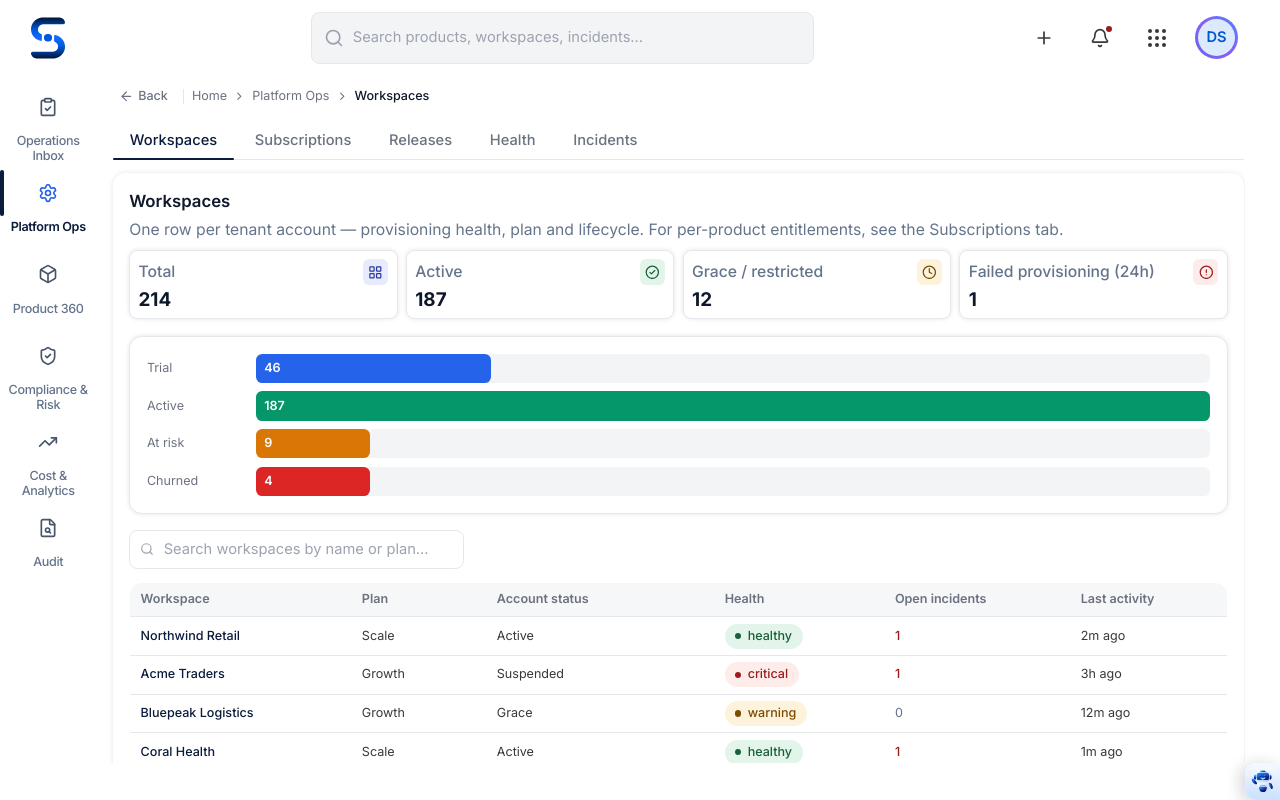
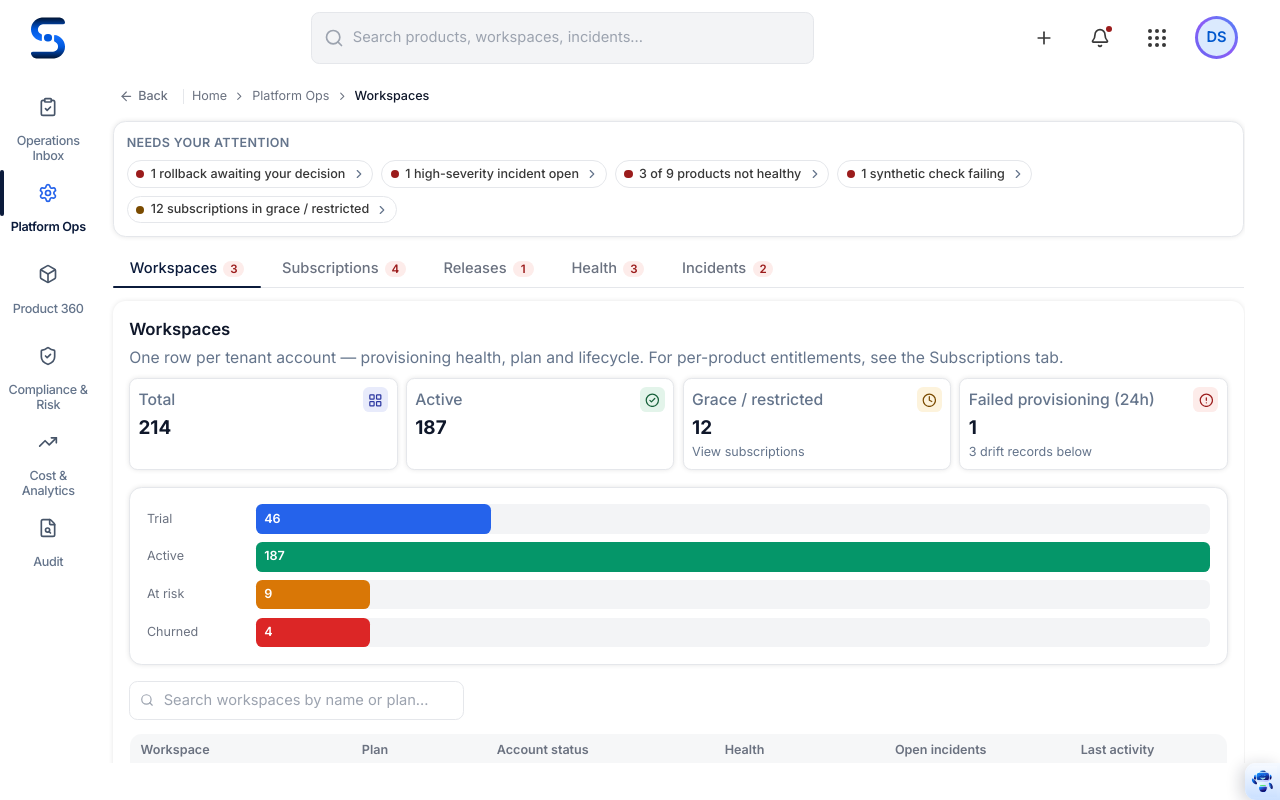
Before and after one commit to RahulRajChaudhary/Setu-v2, a Next.js app: page /founder/operations in a window 1280 px wide. Built offline with nearby package versions, Linux system fonts and the light colour scheme.

Commit message:
feat: Platform Ops attention strip, tab badges, drill-through tiles; fix inconsistent ops mock data
Co-Authored-By: Claude Sonnet 5.5 <noreply@anthropic.com>
Claude-Session: https://claude.ai/code/session_01SBj2XJidmjCKejGL4CsFKw

```diff
--- a/app/founder/operations/OperationsContent.tsx
+++ b/app/founder/operations/OperationsContent.tsx
@@ -3,11 +3,11 @@
 import Link from "next/link";
 import { useSearchParams } from "next/navigation";
 import { useMemo, useState } from "react";
-import { LayoutGrid, CheckCircle2, Clock, Rocket, AlertCircle, RefreshCw, Layers } from "lucide-react";
+import { LayoutGrid, CheckCircle2, Clock, Rocket, AlertCircle, RefreshCw, Layers, ChevronRight } from "lucide-react";
 import Card from "@/components/shared/Card";
 import Breadcrumbs from "@/components/shared/Breadcrumbs";
 import DataTable, { type Column } from "@/components/shared/DataTable";
-import StatusBadge from "@/components/shared/StatusBadge";
+import StatusBadge, { StatusDot, type StatusLevel } from "@/components/shared/StatusBadge";
 import StatTile from "@/components/shared/StatTile";
 import TabBar, { useActiveTab, type Tab } from "@/components/shared/TabBar";
 import TableToolbar from "@/components/shared/TableToolbar";
@@ -39,16 +39,116 @@ import {
   incidentRows,
   mttaTrend30d,
   mttrTrend30d,
+  type HealthStatus,
   incidentsLinkedToReleasesPct,
 } from "@/lib/mock-data/operations";
 
+const SEVERITY_RANK: Record<HealthStatus, number> = { critical: 0, warning: 1, healthy: 2 };
+const bySeverity = <T extends { status: HealthStatus }>(rows: T[]) =>
+  [...rows].sort((a, b) => SEVERITY_RANK[a.status] - SEVERITY_RANK[b.status]);
+
+// Everything below is derived from the same mock rows the tabs render, so the
+// header strip and tab badges can never disagree with the tables.
+const openIncidents = incidentRows.filter((i) => i.status !== "Resolved");
+const highOpenIncidents = openIncidents.filter((i) => i.severity === "high");
+const rollbackDecisions = releaseRows.filter((r) => r.approvalRef !== null);
+const unhealthyProducts = productHealthGrid.filter((p) => p.status !== "healthy");
+const failingChecks = syntheticChecks.filter((c) => c.status === "fail");
+const subscriptionsAtRisk = subscriptionKpis.grace + subscriptionKpis.restricted;
+
 const TABS: Tab[] = [
-  { id: "workspaces", label: "Workspaces" },
-  { id: "subscriptions", label: "Subscriptions" },
-  { id: "releases", label: "Releases" },
-  { id: "health", label: "Health" },
-  { id: "incidents", label: "Incidents" },
+  {
+    id: "workspaces",
+    label: "Workspaces",
+    badge: {
+      count: provisioningDriftRows.length,
+      tone: provisioningDriftRows.some((d) => d.severity === "critical") ? "critical" : "warning",
+    },
+  },
+  { id: "subscriptions", label: "Subscriptions", badge: { count: subscriptionKpis.restricted, tone: "critical" } },
+  { id: "releases", label: "Releases", badge: { count: rollbackDecisions.length, tone: "critical" } },
+  {
+    id: "health",
+    label: "Health",
+    badge: {
+      count: unhealthyProducts.length,
+      tone: unhealthyProducts.some((p) => p.status === "critical") ? "critical" : "warning",
+    },
+  },
+  { id: "incidents", label: "Incidents", badge: { count: openIncidents.length, tone: highOpenIncidents.length > 0 ? "critical" : "warning" } },
 ];
+
+type AttentionItem = { key: string; tone: StatusLevel; text: string; href: string };
+
+function buildAttention(): AttentionItem[] {
+  const items: AttentionItem[] = [];
+  if (rollbackDecisions.length > 0)
+    items.push({
+      key: "rollback",
+      tone: "critical",
+      text: `${rollbackDecisions.length} rollback awaiting your decision`,
+      href: "/founder/approvals",
+    });
+  if (highOpenIncidents.length > 0)
+    items.push({
+      key: "incidents",
+      tone: "critical",
+      text: `${highOpenIncidents.length} high-severity incident open`,
+      href: "/founder/operations?tab=incidents",
+    });
+  if (unhealthyProducts.length > 0)
+    items.push({
+      key: "health",
+      tone: unhealthyProducts.some((p) => p.status === "critical") ? "critical" : "warning",
+      text: `${unhealthyProducts.length} of ${productHealthGrid.length} products not healthy`,
+      href: "/founder/operations?tab=health",
+    });
+  if (failingChecks.length > 0)
+    items.push({
+      key: "synthetics",
+      tone: "critical",
+      text: `${failingChecks.length} synthetic check failing`,
+      href: "/founder/operations?tab=health",
+    });
+  if (subscriptionsAtRisk > 0)
+    items.push({
+      key: "subs",
+      tone: "warning",
+      text: `${subscriptionsAtRisk} subscriptions in grace / restricted`,
+      href: "/founder/operations?tab=subscriptions",
+    });
+  return items;
+}
+
+function AttentionStrip() {
+  const items = buildAttention();
+  if (items.length === 0) {
+    return (
+      <div className="flex items-center gap-2 rounded-xl border border-[var(--divider)] bg-[var(--surface)] px-4 py-3 text-sm text-[var(--status-healthy-fg)]">
+        <CheckCircle2 size={16} /> All clear — nothing on Platform Ops needs your attention.
+      </div>
+    );
+  }
+  return (
+    <section aria-label="Needs your attention" className="rounded-xl border border-[var(--divider)] bg-[var(--surface)] p-3" style={{ boxShadow: "var(--card-shadow)" }}>
+      <h2 className="mb-2 text-xs font-semibold uppercase tracking-wide text-[var(--text-muted)]">Needs your attention</h2>
+      <ul className="flex flex-wrap gap-2">
+        {items.map((i) => (
+          <li key={i.key}>
+            <Link
+              href={i.href}
+              className="group inline-flex items-center gap-1.5 rounded-full border border-[var(--divider)] py-1 pl-2 pr-1.5 text-xs font-medium text-[var(--text-secondary)] hover:border-[var(--icon-btn-navy)]"
+            >
+              <StatusDot status={i.tone} />
+              {i.text}
+              <ChevronRight size={14} className="text-[var(--text-muted)] group-hover:text-[var(--icon-btn-navy)]" />
+            </Link>
+          </li>
+        ))}
+      </ul>
+    </section>
+  );
+}
 
 export default function OperationsContent() {
   const active = useActiveTab(TABS);
@@ -57,6 +157,7 @@ export default function OperationsContent() {
   return (
     <div className="flex flex-col gap-[var(--space-lg)]">
       <Breadcrumbs items={[{ label: "Platform Ops", href: "/founder/operations" }, { label: activeTab.label }]} />
+      <AttentionStrip />
       <TabBar tabs={TABS} />
 
       {active === "workspaces" && <WorkspacesTab />}
@@ -95,7 +196,7 @@ function WorkspacesTab() {
     {
       key: "status",
       header: "Account status",
-      render: (r) => r.status,
+      render: (r) => <StatusBadge status={r.status === "Active" ? "healthy" : r.status === "Grace" ? "warning" : "critical"} label={r.status} />,
       sortValue: (r) => r.status,
       filterConfig: {
         type: "multiSelect",
@@ -153,12 +254,13 @@ function WorkspacesTab() {
         <div className="mb-4 grid grid-cols-2 gap-[var(--space-sm)] screen-sm:grid-cols-4">
           <StatTile label="Total" value={workspaceKpis.total} tone="info" icon={<LayoutGrid size={16} />} />
           <StatTile label="Active" value={workspaceKpis.active} tone="healthy" icon={<CheckCircle2 size={16} />} />
-          <StatTile label="Grace / restricted" value={workspaceKpis.graceOrRestricted} tone="warning" icon={<Clock size={16} />} />
+          <StatTile label="Grace / restricted" value={workspaceKpis.graceOrRestricted} tone="warning" icon={<Clock size={16} />} note="View subscriptions" href="/founder/operations?tab=subscriptions" />
           <StatTile
             label="Failed provisioning (24h)"
             value={workspaceKpis.failedProvisioning24h}
             tone={workspaceKpis.failedProvisioning24h > 0 ? "critical" : "healthy"}
             icon={<AlertCircle size={16} />}
+            note={`${provisioningDriftRows.length} drift records below`}
           />
         </div>
         <div className="rounded-xl border border-[var(--divider)] bg-[var(--surface)] p-4" style={{ boxShadow: "var(--card-shadow)" }}>
@@ -205,7 +307,9 @@ function SubscriptionsTab() {
     );
   }, [search, productFilteredRows]);
 
-  const totalPlanMix = subscriptionKpis.planMix.reduce((sum, p) => sum + p.count, 0);
+  const paidPlans = subscriptionKpis.planMix.filter((p) => p.plan !== "Trial");
+  const paidPlanTotal = paidPlans.reduce((sum, p) => sum + p.count, 0);
+  const paidPlanNote = paidPlans.map((p) => `${p.plan} ${p.count}`).join(" · ");
 
   const columns: Column<(typeof subscriptionRows)[number]>[] = [
     {
@@ -272,7 +376,7 @@ function SubscriptionsTab() {
         <StatTile label="Active" value={subscriptionKpis.active} tone="healthy" icon={<CheckCircle2 size={16} />} />
         <StatTile label="Grace" value={subscriptionKpis.grace} tone="warning" icon={<Clock size={16} />} />
         <StatTile label="Restricted" value={subscriptionKpis.restricted} tone="critical" icon={<AlertCircle size={16} />} />
-        <StatTile label="Plan mix" value={totalPlanMix} tone="info" icon={<Layers size={16} />} />
+        <StatTile label="Paid plans" value={paidPlanTotal} tone="info" icon={<Layers size={16} />} note={paidPlanNote} />
       </div>
       <div className="rounded-xl border border-[var(--divider)] bg-[var(--surface)] p-4" style={{ boxShadow: "var(--card-shadow)" }}>
         <ToggleChart data={subscriptionStatusDonut} defaultType="pie" />
@@ -448,19 +552,21 @@ function FeatureFlagsCard({ productFilter }: { productFilter?: string }) {
 function HealthTab() {
   const searchParams = useSearchParams();
   const productFilter = searchParams.get("product");
-  const filteredHealthGrid = productFilter
-    ? productHealthGrid.filter((p) => p.id === productFilter)
-    : productHealthGrid;
+  const filteredHealthGrid = bySeverity(
+    productFilter ? productHealthGrid.filter((p) => p.id === productFilter) : productHealthGrid,
+  );
   const productName = productFilter ? filteredHealthGrid[0]?.name : undefined;
-  const filteredDependencyMap = productName ? dependencyMap.filter((d) => d.product === productName) : dependencyMap;
-  const filteredIntegrationRows = productName ? integrationRows.filter((i) => i.product === productName) : integrationRows;
-  const filteredSyntheticChecks = productName ? syntheticChecks.filter((c) => c.product === productName) : syntheticChecks;
+  const filteredDependencyMap = bySeverity(productName ? dependencyMap.filter((d) => d.product === productName) : dependencyMap);
+  const filteredIntegrationRows = bySeverity(productName ? integrationRows.filter((i) => i.product === productName) : integrationRows);
+  const filteredSyntheticChecks = [...(productName ? syntheticChecks.filter((c) => c.product === productName) : syntheticChecks)].sort(
+    (a, b) => Number(b.status === "fail") - Number(a.status === "fail"),
+  );
 
   return (
     <div className="flex flex-col gap-[var(--space-md)]">
       <Card
         title="Health"
-        description="Golden-signal status per product, last 30 days"
+        description="Golden-signal status per product, last 30 days — worst first"
         action={
           productFilter ? (
             <Link href="/founder/operations?tab=health" className="text-xs font-medium text-[var(--icon-btn-navy)] hover:underline">
@@ -636,7 +742,7 @@ function IncidentsTab() {
     },
     { key: "commander", header: "Commander", render: (r) => r.commander },
     { key: "workspaces", header: "Workspaces", render: (r) => r.workspaces, sortValue: (r) => r.workspaces },
-    { key: "status", header: "Status", render: (r) => r.status },
+    { key: "status", header: "Status", render: (r) => <StatusBadge status={r.status === "Resolved" ? "healthy" : r.status === "Mitigating" ? "warning" : "info"} label={r.status} /> },
     { key: "timeOpen", header: "Time open", render: (r) => r.timeOpen },
   ];
 
@@ -659,6 +765,8 @@ function IncidentsTab() {
       <div className="mb-4">
         <StatTile
           label="Incidents linked to releases"
+          note={`${incidentRows.filter((i) => i.linkedRelease !== null).length} of ${incidentRows.length} incidents have a release as root cause`}
+          href="/founder/operations?tab=releases"
           value={`${incidentsLinkedToReleasesPct}%`}
           tone={incidentsLinkedToReleasesPct > 0 ? "warning" : "healthy"}
           icon={<RefreshCw size={16} />}
--- a/components/shared/StatTile.tsx
+++ b/components/shared/StatTile.tsx
@@ -1,3 +1,4 @@
+import Link from "next/link";
 import type { ReactNode } from "react";
 import type { StatusLevel } from "./StatusBadge";
 
@@ -14,18 +15,23 @@ export default function StatTile({
   value,
   tone = "neutral",
   icon,
+  note,
+  href,
 }: {
   label: string;
   value: ReactNode;
   tone?: StatusLevel;
   icon?: ReactNode;
+  /** One-line context under the number — a bare number is never enough (spec §15). */
+  note?: string;
+  /** Drill-through to the record set behind the number — no dead-end tiles. */
+  href?: string;
 }) {
   const t = TONE[tone];
-  return (
-    <div
-      className="card-interactive flex flex-col gap-1.5 rounded-lg border border-[var(--divider)] bg-[var(--surface)] p-[var(--space-sm)]"
-      style={{ boxShadow: "var(--card-shadow)" }}
-    >
+  const className =
+    "card-interactive flex flex-col gap-1.5 rounded-lg border border-[var(--divider)] bg-[var(--surface)] p-[var(--space-sm)]";
+  const body = (
+    <>
       <div className="flex items-center justify-between gap-2">
         <p className="truncate text-[length:var(--font-body)] font-medium text-[var(--text-muted)]">{label}</p>
         {icon && (
@@ -38,6 +44,16 @@ export default function StatTile({
         )}
       </div>
       <p className="text-[length:var(--font-value-md)] font-bold leading-none text-[var(--text-heading)]">{value}</p>
+      {note && <p className="truncate text-xs text-[var(--text-muted)]">{note}</p>}
+    </>
+  );
+  return href ? (
+    <Link href={href} className={`${className} hover:border-[var(--icon-btn-navy)]`} style={{ boxShadow: "var(--card-shadow)" }}>
+      {body}
+    </Link>
+  ) : (
+    <div className={className} style={{ boxShadow: "var(--card-shadow)" }}>
+      {body}
     </div>
   );
 }
--- a/components/shared/TabBar.tsx
+++ b/components/shared/TabBar.tsx
@@ -1,8 +1,22 @@
 "use client";
 
+import type { StatusLevel } from "./StatusBadge";
 import { useRouter, useSearchParams, usePathname } from "next/navigation";
 
-export type Tab = { id: string; label: string };
+export type Tab = {
+  id: string;
+  label: string;
+  /** Optional attention count shown beside the label (e.g. open incidents). */
+  badge?: { count: number; tone: StatusLevel };
+};
+
+const BADGE_TONE: Record<StatusLevel, string> = {
+  healthy: "bg-[var(--status-healthy-bg)] text-[var(--status-healthy-fg)]",
+  warning: "bg-[var(--status-warning-bg)] text-[var(--status-warning-fg)]",
+  critical: "bg-[var(--status-critical-bg)] text-[var(--status-critical-fg)]",
+  info: "bg-[var(--status-info-bg)] text-[var(--status-info-fg)]",
+  neutral: "bg-[var(--status-neutral-bg)] text-[var(--status-neutral-fg)]",
+};
 
 export default function TabBar({
   tabs,
@@ -40,6 +54,14 @@ export default function TabBar({
             }`}
           >
             {tab.label}
+            {tab.badge && tab.badge.count > 0 && (
+              <span
+                className={`ml-1.5 inline-flex min-w-[1.25rem] items-center justify-center rounded-full px-1.5 text-[0.6875rem] font-semibold ${BADGE_TONE[tab.badge.tone]}`}
+                aria-label={`${tab.badge.count} need attention`}
+              >
+                {tab.badge.count}
+              </span>
+            )}
             {isActive && (
               <span className="absolute inset-x-0 -bottom-px h-0.5 rounded-full bg-[var(--icon-btn-navy)]" />
             )}
--- a/lib/mock-data/operations.ts
+++ b/lib/mock-data/operations.ts
@@ -55,25 +55,15 @@ export const subscriptionRows = [
 export const doraScorecard = [
   { label: "Deployment frequency", value: "3.2/day", band: "Elite" as const },
   { label: "Lead time for changes", value: "48 min", band: "Elite" as const },
-  { label: "Change failure rate", value: "12%", band: "High" as const },
+  { label: "Change failure rate", value: "12%", band: "Elite" as const },
   { label: "MTTR", value: "1h 40m", band: "High" as const },
-];
-
-export const releaseErrorRates = [
-  { label: "Chat w/ Sahayogi v3.4", before: 0.8, after: 4.6 },
-  { label: "BoSS v2.1", before: 0.5, after: 0.6 },
-  { label: "Sahayogi Cloud v1.6", before: 1.1, after: 0.9 },
-];
-
-export const rolloutTimeline = [
-  { id: "rel-1", product: "Chat with Sahayogi v3.4", pctRolledOut: 42, status: "rollback" as const },
-  { id: "rel-2", product: "BoSS v2.1", pctRolledOut: 100, status: "complete" as const },
-  { id: "rel-3", product: "Tax Sahayogi v1.6", pctRolledOut: 75, status: "in-progress" as const },
 ];
 
 export const releaseRows = [
   {
     id: "rel-1",
+    preErrorPct: 0.3,
+    postErrorPct: 4.6,
     product: "Chat with Sahayogi",
     version: "v3.4",
     deployedAt: "2026-09-27",
@@ -94,6 +84,8 @@ export const releaseRows = [
   },
   {
     id: "rel-2",
+    preErrorPct: 0.4,
+    postErrorPct: 0.5,
     product: "BoSS",
     version: "v2.1",
     deployedAt: "2026-09-24",
@@ -114,6 +106,8 @@ export const releaseRows = [
   },
   {
     id: "rel-3",
+    preErrorPct: 1.1,
+    postErrorPct: 1.3,
     product: "Tax Sahayogi",
     version: "v1.6",
     deployedAt: "2026-09-28",
@@ -134,6 +128,8 @@ export const releaseRows = [
   },
   {
     id: "rel-4",
+    preErrorPct: 0.2,
+    postErrorPct: 0.2,
     product: "Sahayogi One",
     version: "v4.0",
     deployedAt: "2026-09-20",
@@ -154,6 +150,8 @@ export const releaseRows = [
   },
   {
     id: "rel-5",
+    preErrorPct: 0.15,
+    postErrorPct: 0.15,
     product: "Office Sahayogi",
     version: "v1.2",
     deployedAt: "2026-09-18",
@@ -173,6 +171,24 @@ export const releaseRows = [
     linkedIncidentId: null,
   },
 ];
+
+// Derived from releaseRows so the chart/timeline can never drift from the
+// table they sit next to (they used to be hand-typed and disagreed).
+export const releaseErrorRates = releaseRows.map((r) => ({
+  label: `${r.product} ${r.version}`,
+  before: r.preErrorPct,
+  after: r.postErrorPct,
+}));
+
+export const rolloutTimeline = releaseRows.map((r) => ({
+  id: r.id,
+  product: `${r.product} ${r.version}`,
+  pctRolledOut: r.blastRadiusPct,
+  status: (r.status === "Rollback escalated" ? "rollback" : r.status === "In progress" ? "in-progress" : "complete") as
+    | "rollback"
+    | "in-progress"
+    | "complete",
+}));
 
 export type HealthStatus = "healthy" | "warning" | "critical";
 
@@ -274,13 +290,6 @@ export const syntheticChecks = [
   { id: "syn-6", check: "Login", product: "Tax Sahayogi", status: "pass" as const, lastRun: "4m ago" },
 ];
 
-export const incidentsBySeverity = [
-  { label: "Critical", value: 0, color: "var(--status-critical-fg)" },
-  { label: "High", value: 1, color: "var(--chart-3)" },
-  { label: "Medium", value: 2, color: "var(--chart-1)" },
-  { label: "Low", value: 3, color: "var(--status-neutral-fg)" },
-];
-
 export const incidentRows = [
   {
     id: "inc-1",
@@ -326,6 +335,15 @@ export const incidentRows = [
     linkedRelease: null,
     linkedReleaseId: null,
   },
+];
+
+// Open (not Resolved) incidents per severity, derived from incidentRows.
+const openIncidents = incidentRows.filter((i) => i.status !== "Resolved");
+export const incidentsBySeverity = [
+  { label: "Critical", value: 0, color: "var(--status-critical-fg)" },
+  { label: "High", value: openIncidents.filter((i) => i.severity === "high").length, color: "var(--chart-3)" },
+  { label: "Medium", value: openIncidents.filter((i) => i.severity === "medium").length, color: "var(--chart-1)" },
+  { label: "Low", value: openIncidents.filter((i) => i.severity === "low").length, color: "var(--status-neutral-fg)" },
 ];
 
 // 30-day trend, per spec §8.
```
